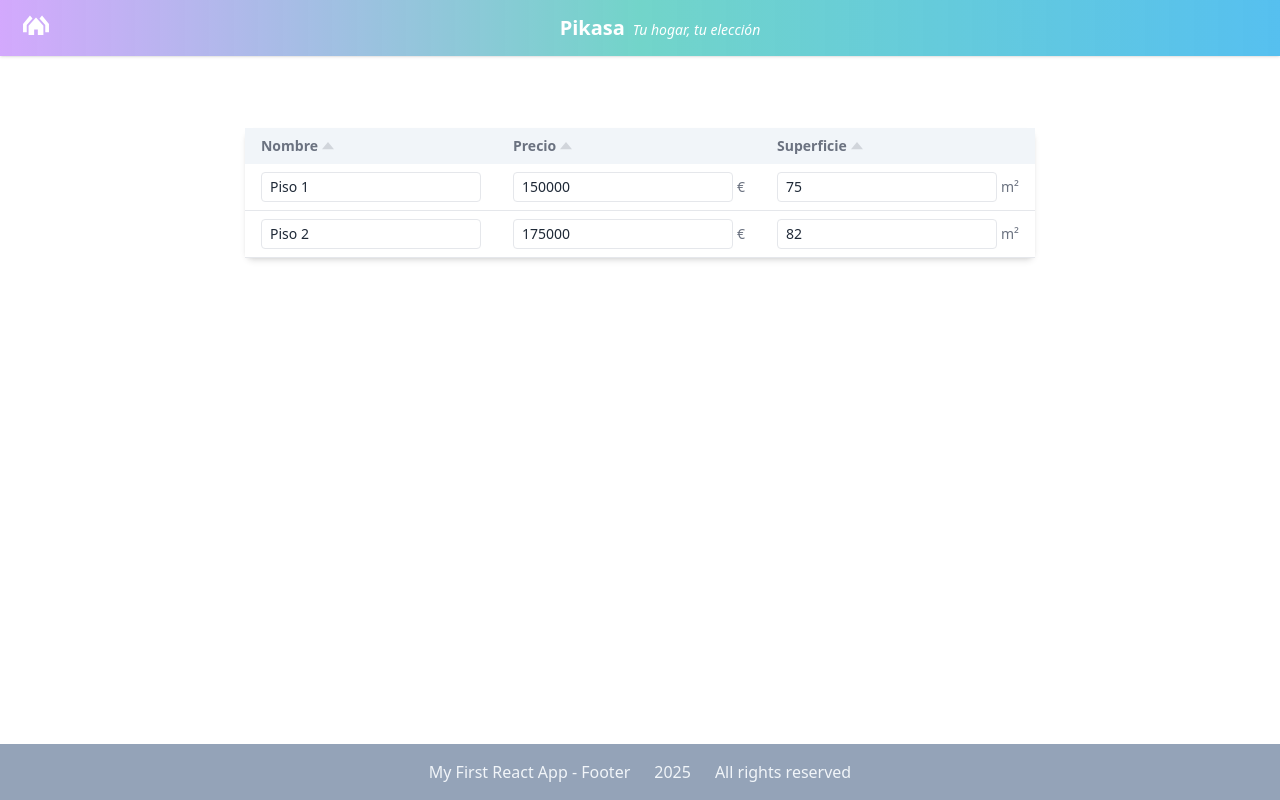
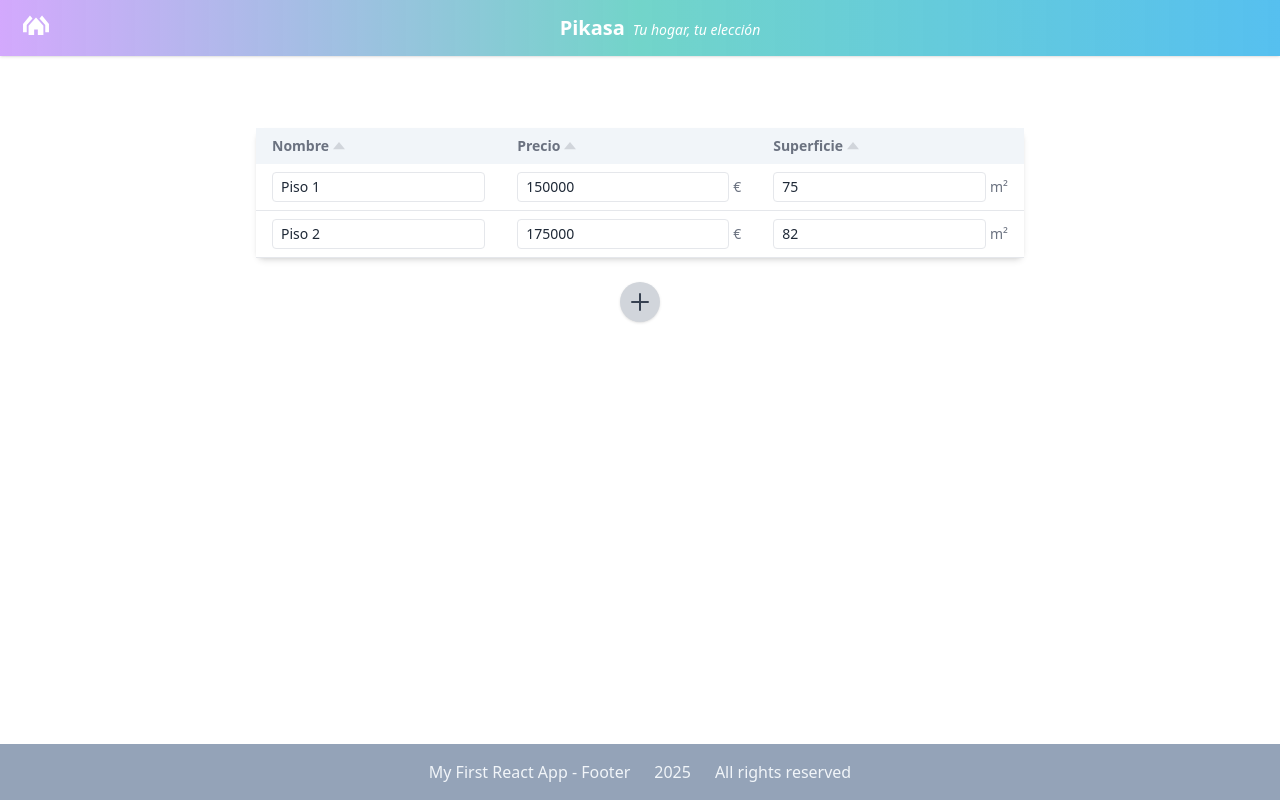
Before and after one commit to charlstown/pikcasa, a React (Vite) app: page / in a window 1280 px wide. Built offline with nearby package versions, Linux system fonts and the light colour scheme.

Commit message:
feature: button add column

```diff
--- a/src/components/layout/Content.jsx
+++ b/src/components/layout/Content.jsx
@@ -3,7 +3,7 @@ import Table from '../table/Table'
 
 function Content() {
   return (
-    <main className="flex-1 flex justify-center items-start p-8">
+    <main className="flex-1 flex flex-col items-center justify-start p-8">
       <Table />
     </main>
   );
--- /dev/null
+++ b/src/components/table/AddRowButton.jsx
@@ -0,0 +1,20 @@
+// src/components/table/AddRowButton.jsx
+
+import React from "react";
+
+function AddRowButton({ onClick }) {
+  return (
+    <button
+      onClick={onClick}
+      type="button"
+      aria-label="Añadir fila"
+      className="flex items-center justify-center w-10 h-10 rounded-full bg-gray-300 text-gray-700 hover:bg-gray-400 transition-colors shadow"
+    >
+      <svg className="w-6 h-6" fill="none" stroke="currentColor" strokeWidth="2" viewBox="0 0 24 24">
+        <path strokeLinecap="round" strokeLinejoin="round" d="M12 4v16m8-8H4"/>
+      </svg>
+    </button>
+  );
+}
+
+export default AddRowButton;
--- a/src/components/table/Table.jsx
+++ b/src/components/table/Table.jsx
@@ -37,7 +37,7 @@ function Table() {
 
   return (
     <>
-      <div className="mt-10 shadow-md sm:rounded-lg">
+      <div className="mt-10 shadow-md sm:rounded-lg max-w-3xl w-full mx-auto">
         <table className="w-full text-sm text-left rtl:text-right text-gray-500">
           <TableHeader sort={sort} onSort={handleSort} />
           <tbody>
@@ -52,6 +52,14 @@ function Table() {
           </tbody>
         </table>
       </div>
+      {/* ¡Asegura el centrado y el margen! */}
+      <div className="max-w-3xl w-full mx-auto flex justify-center mt-6">
+        <AddRowButton
+          onClick={() =>
+            setRows([...rows, { name: "", price: "", surface: "" }])
+          }
+        />
+      </div>
     </>
 
   );
```
